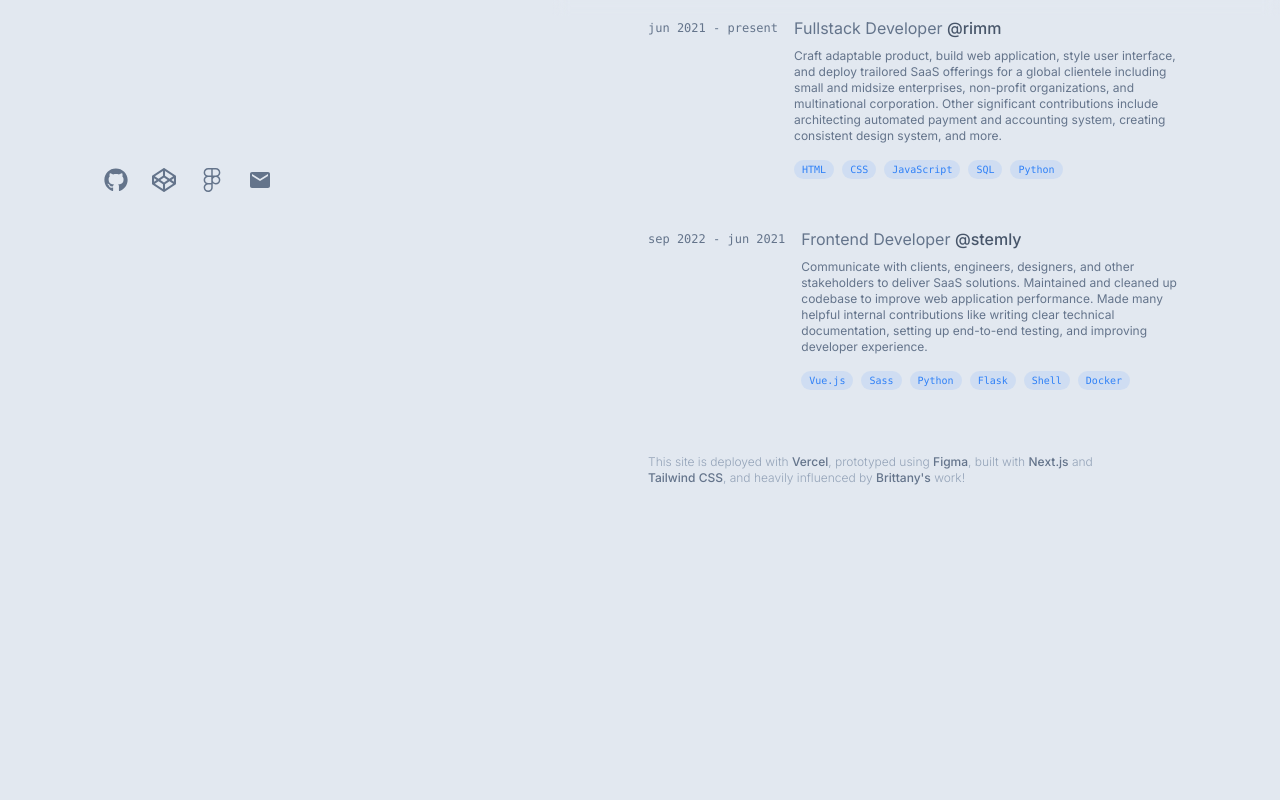
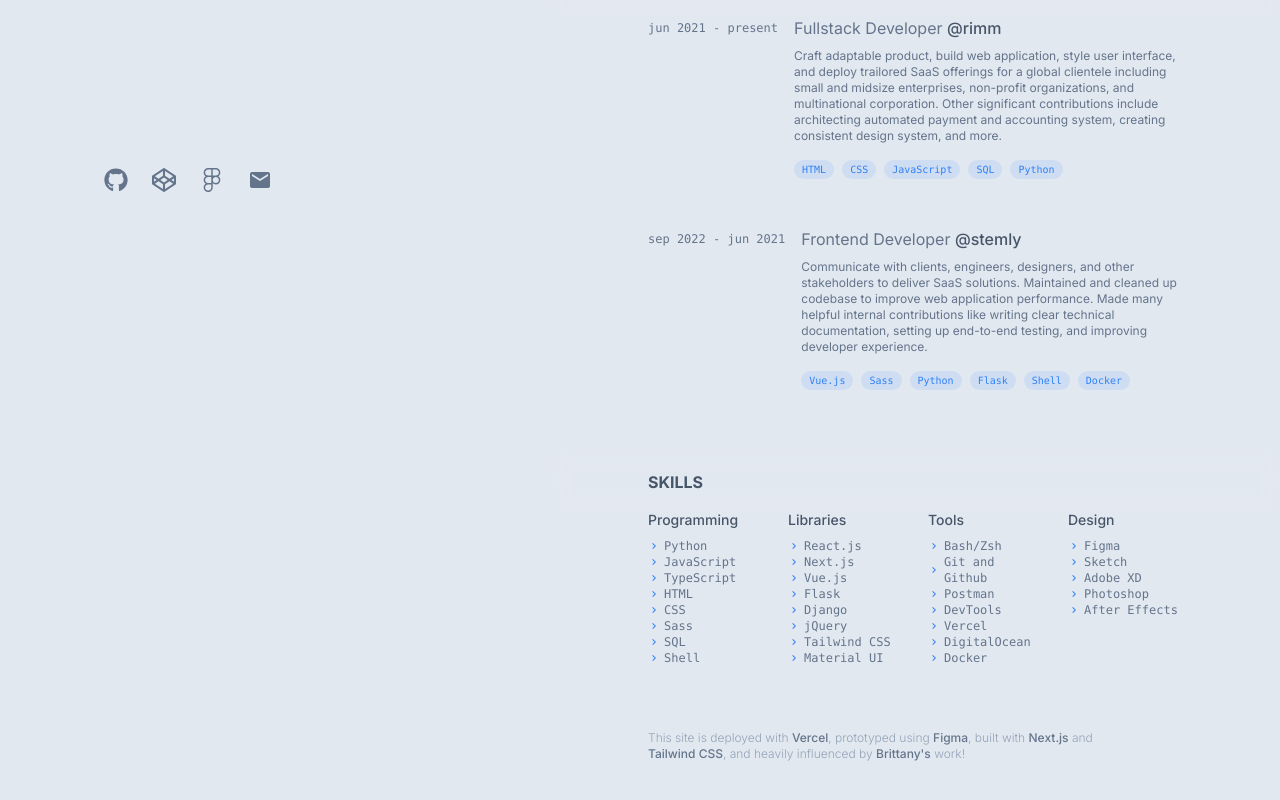
Before and after one commit to hongmei-codes/hongmei-codes.github.io, a Next.js app: page / in a window 1280 px wide. Shown: the part 504-1304 px from the top of the page. Before the commit the page ends 1086 px from the top, so only its background shows below. Built offline with nearby package versions, Linux system fonts and the light colour scheme.

Commit message:
added skills section

```diff
--- a/app/components/Content.tsx
+++ b/app/components/Content.tsx
@@ -1,11 +1,13 @@
 import About from "./about";
 import Experiences from "./experiences";
+import Skills from "./skills";
 
 export default function Content() {
   return (
     <>
       <About />
       <Experiences />
+      <Skills />
     </>
   );
 }
--- /dev/null
+++ b/app/components/skill.tsx
@@ -0,0 +1,24 @@
+import skillType from "../types/skill";
+import { MdChevronRight } from "react-icons/md";
+
+interface Prop {
+  skill: skillType;
+}
+
+export default function Skill({ skill }: Prop) {
+  return (
+    <div>
+      <p className="text-slate-600 dark:text-slate-200 text-sm font-medium">
+        {skill.category}
+      </p>
+      <div className="mt-2">
+        {skill.list.map((item, i) => (
+          <div className="flex items-center gap-1" key={i}>
+            <MdChevronRight className="text-primary" size={12} />
+            <p className="text-xs font-mono">{item}</p>
+          </div>
+        ))}
+      </div>
+    </div>
+  );
+}
--- /dev/null
+++ b/app/components/skills.tsx
@@ -0,0 +1,17 @@
+import Skill from "./skill";
+import { skills } from "../contents";
+
+export default function Skills() {
+  return (
+    <section id="skills" className="mb-16">
+      <div className="sticky top-0 z-20 backdrop-blur py-4 -mx-10 lg:-mx-24 md:-mx-24 px-10 lg:px-24 md:px-24">
+        <h2 className="dark:text-slate-200 text-slate-600 font-bold">SKILLS</h2>
+      </div>
+      <div className="grid gap-3 lg:gap-6 md:gap-4 lg:grid-cols-4 md:grid-cols-2 grid-cols-2 ">
+        {skills.map((skill, i) => (
+          <Skill skill={skill} key={i} />
+        ))}
+      </div>
+    </section>
+  );
+}
--- a/app/contents/skills.ts
+++ b/app/contents/skills.ts
@@ -1,9 +1,8 @@
-import skillType from "../types/skills";
+import skillType from "../types/skill";
 
 const skills: skillType[] = [
   {
     category: "Programming",
-    iconURL: "",
     list: [
       "Python",
       "JavaScript",
@@ -17,7 +16,6 @@ const skills: skillType[] = [
   },
   {
     category: "Libraries",
-    iconURL: "",
     list: [
       "React.js",
       "Next.js",
@@ -31,7 +29,6 @@ const skills: skillType[] = [
   },
   {
     category: "Tools",
-    iconURL: "",
     list: [
       "Bash/Zsh",
       "Git and Github",
@@ -44,17 +41,7 @@ const skills: skillType[] = [
   },
   {
     category: "Design",
-    iconURL: "",
-    list: [
-      "Python",
-      "JavaScript",
-      "TypeScript",
-      "HTML",
-      "CSS",
-      "Sass",
-      "SQL",
-      "Shell",
-    ],
+    list: ["Figma", "Sketch", "Adobe XD", "Photoshop", "After Effects"],
   },
 ];
 
--- a/app/types/skills.ts
+++ b/app/types/skill.ts
@@ -1,5 +1,4 @@
 export default interface skillType {
   category: string;
-  iconURL: string;
   list: string[];
 }
```
